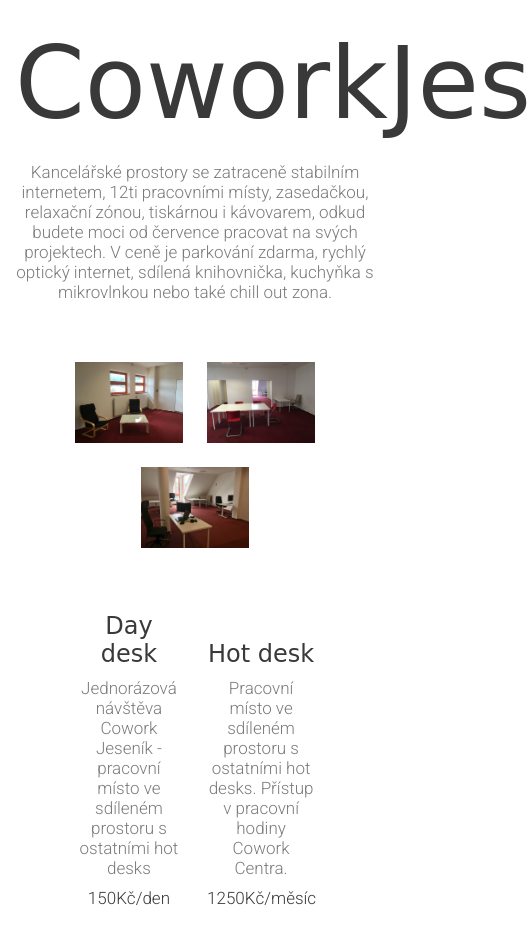
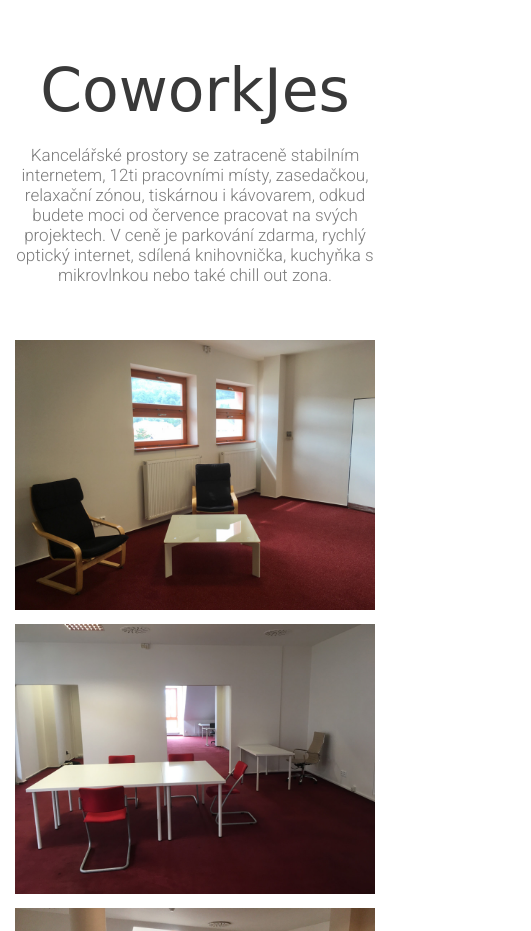
Before and after one commit to coworkjes/coworkjes.github.io, a plain HTML site: page index.html in a window 390 px wide. Shown: the top 931 px of the page, 531 px wide, since content can reach past the window. Drawn offline with Linux system fonts and the light colour scheme; a web font is replaced by a local one.

Commit message:
Fix of previous fix

```diff
--- a/index.html
+++ b/index.html
@@ -26,7 +26,12 @@
       }
       h1 {
         font-size: 100px;
-        margin: 10px 0 20px 0;
+        margin: 40px 0 20px 0;
+      }
+      @media(max-width: 720px) {
+        h1 {
+          font-size: 60px;
+        }
       }
       h2 {
         font-size: 36px;
@@ -71,6 +76,12 @@
         display: inline-block;
         width: 30%;
         padding: 10px;
+      }
+      @media(max-width: 720px) {
+        .col-4 {
+          width: 100%;
+          padding: 5px 0px;
+        }
       }
     </style>
   </head>
```
